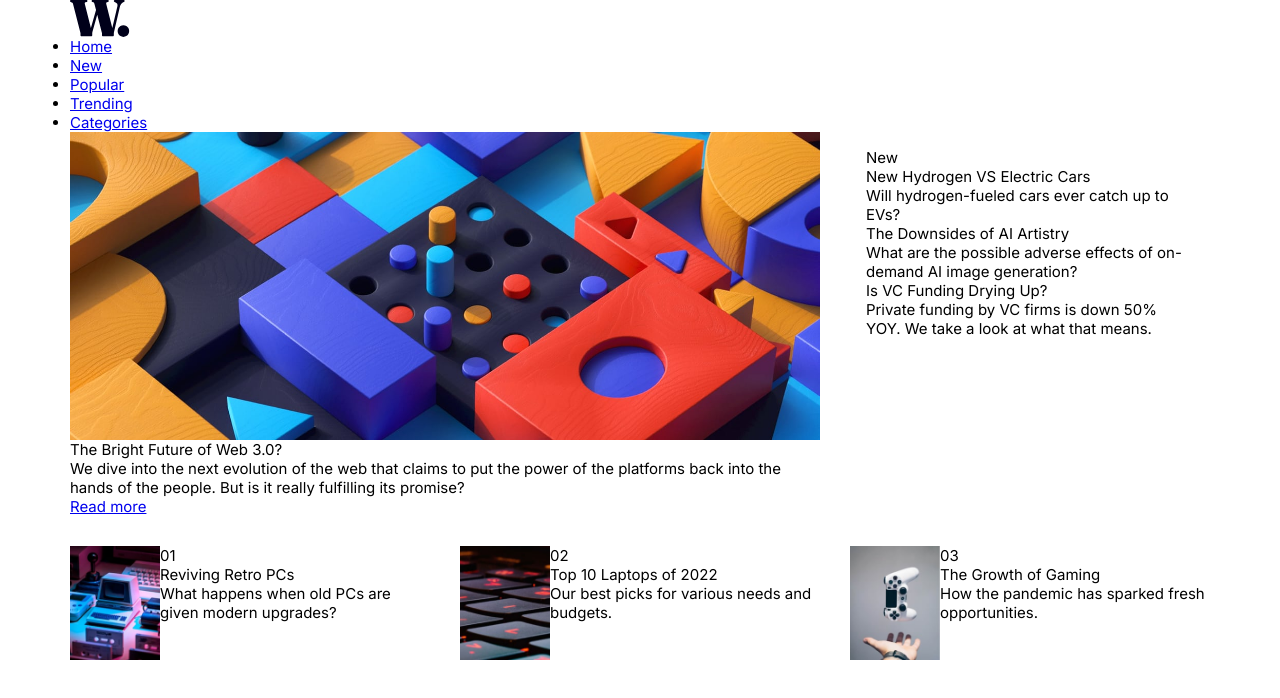
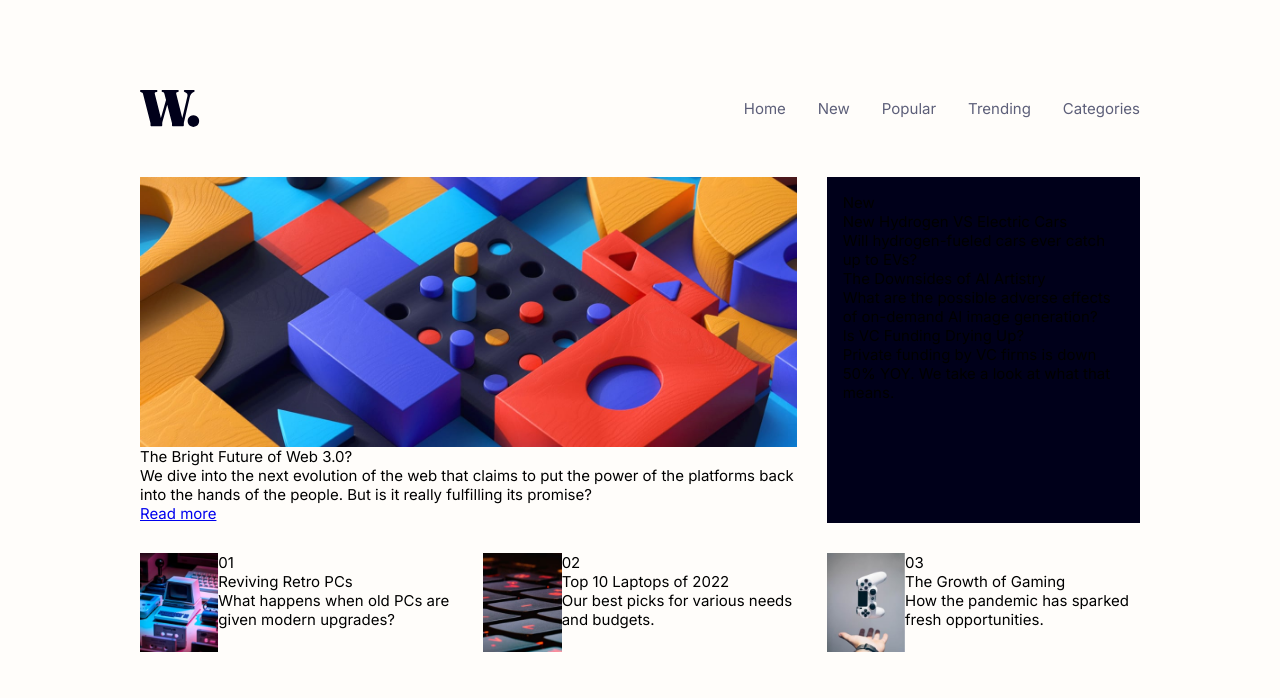
Before and after one commit to kom42ec/news-homepage, a plain HTML site: page index.html in a window 1280 px wide. Drawn offline with Linux system fonts and the light colour scheme.

Commit message:
navigation styled

```diff
--- a/css/style.css
+++ b/css/style.css
@@ -26,12 +26,15 @@
   --very-dark-blue: hsl(240, 100%, 5%);
 }
 
+/* GENERAL */
+
 body {
-  max-width: 1140px;
+  max-width: 1000px;
   margin-left: auto;
   margin-right: auto;
   font-size: 15px;
   font-family: "Inter", sans-serif;
+  background-color: var(--off-white);
 }
 
 img {
@@ -47,6 +50,8 @@ main {
   row-gap: 30px;
 }
 
+/* LAYOUT */
+
 .head-article {
   grid-column: 1 / 3;
   grid-row: 1 / 3;
@@ -55,6 +60,7 @@ main {
 aside {
   grid-row: 1 / 3;
   padding: 1rem;
+  background-color: var(--very-dark-blue);
 }
 
 .article-one,
@@ -63,3 +69,32 @@ aside {
   display: grid;
   grid-template-columns: 2fr 6fr;
 }
+
+/* NAVIGATION */
+
+.main-header {
+  display: flex;
+  align-items: center;
+  justify-content: space-between;
+  margin-top: 90px;
+  margin-bottom: 50px;
+}
+
+.nav_bar {
+}
+
+.nav_list {
+  list-style: none;
+  display: flex;
+  align-items: center;
+  gap: 2rem;
+}
+
+.nav_list-item {
+}
+
+.nav_list-link {
+  text-decoration: none;
+  color: var(--dark-grayish-blue);
+  font-weight: 500;
+}
--- a/index.html
+++ b/index.html
@@ -16,7 +16,7 @@
   </head>
   <body>
     <!-- HEADER -->
-    <header>
+    <header class="main-header">
       <!-- Logo -->
       <a href="#">
         <img
@@ -27,22 +27,22 @@
       </a>
 
       <!-- Navigation -->
-      <nav>
-        <ul>
-          <li>
-            <a href="#">Home</a>
+      <nav class="nav_bar">
+        <ul class="nav_list">
+          <li class="nav_list-item">
+            <a class="nav_list-link" href="#">Home</a>
           </li>
-          <li>
-            <a href="#">New</a>
+          <li class="nav_list-item">
+            <a class="nav_list-link" href="#">New</a>
           </li>
-          <li>
-            <a href="#">Popular</a>
+          <li class="nav_list-item">
+            <a class="nav_list-link" href="#">Popular</a>
           </li>
-          <li>
-            <a href="#">Trending</a>
+          <li class="nav_list-item">
+            <a class="nav_list-link" href="#">Trending</a>
           </li>
-          <li>
-            <a href="#">Categories</a>
+          <li class="nav_list-item">
+            <a class="nav_list-link" href="#">Categories</a>
           </li>
         </ul>
       </nav>
```
